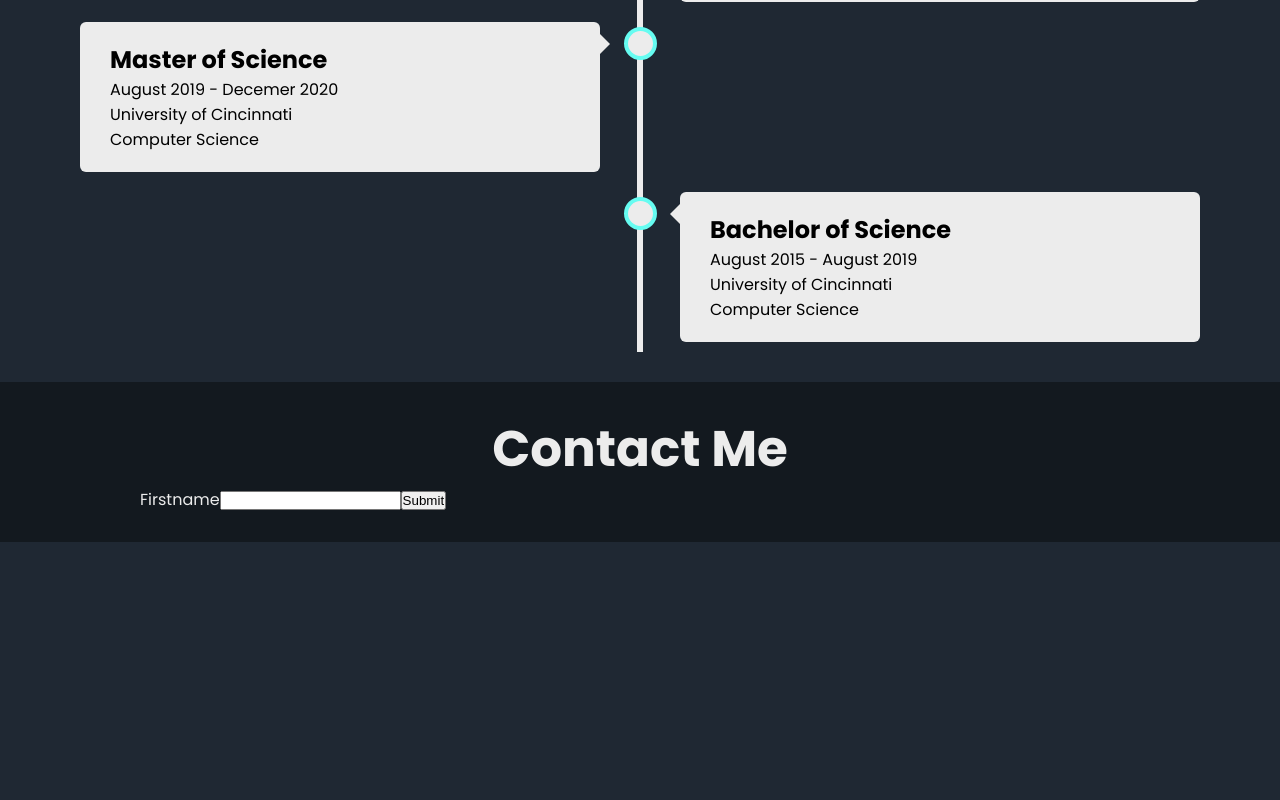
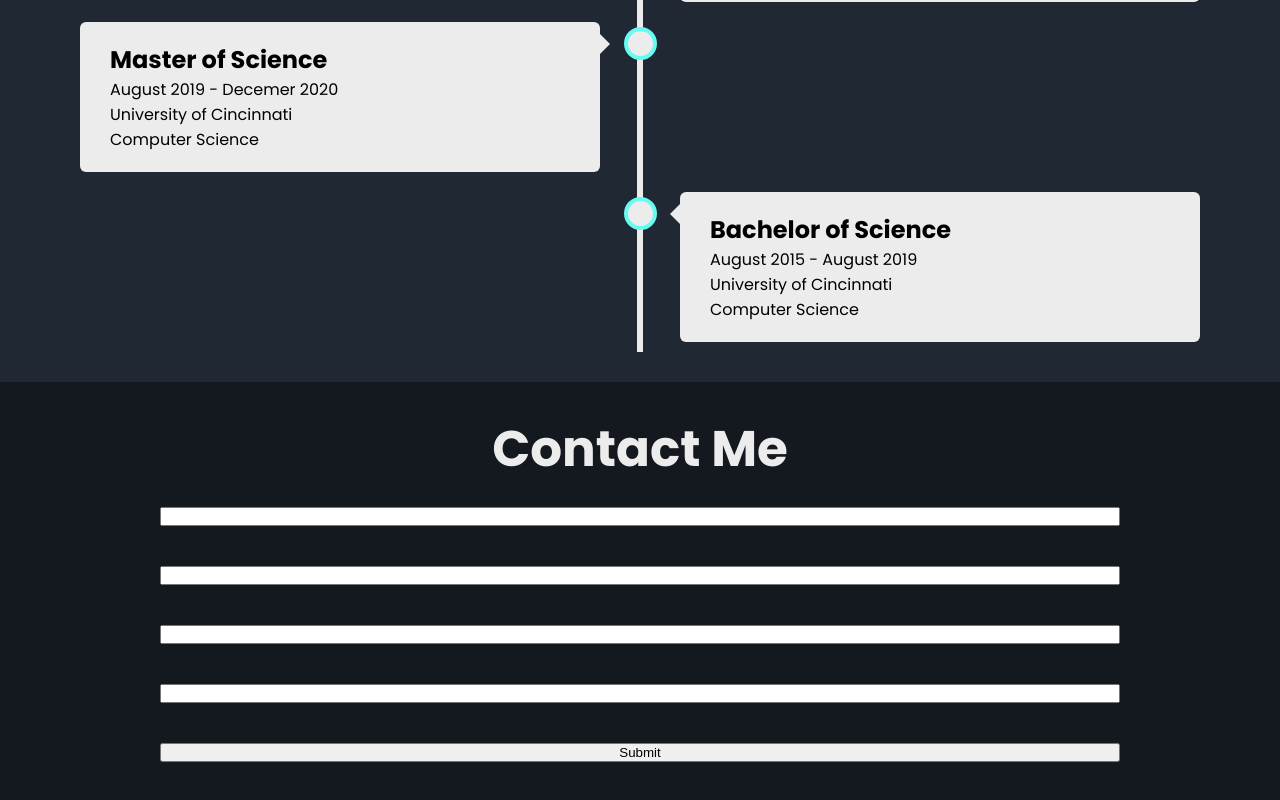
Before and after one commit to ptallo/personal_website, a React (Vite) app: page / in a window 1280 px wide. Shown: the part 2016-2816 px from the top of the page. Before the commit the page ends 2558 px from the top, so only its background shows below. Built offline with nearby package versions, Linux system fonts and the light colour scheme.

Commit message:
some changes to contact me

```diff
--- a/src/components/ContactMe/ContactMe.scss
+++ b/src/components/ContactMe/ContactMe.scss
@@ -14,5 +14,11 @@
     form {
         margin: 0 auto;
         max-width: 1000px;
+        display: flex;
+        flex-direction: column;
+
+        &>input {
+            margin: 20px;
+        }
     }
 }
--- a/src/components/ContactMe/ContactMe.tsx
+++ b/src/components/ContactMe/ContactMe.tsx
@@ -1,22 +1,68 @@
 import { useState } from 'react';
 import './ContactMe.scss';
 
+interface InputsInterface {
+  firstname: string;
+  lastname: string;
+  email: string;
+  reason: string;
+}
 
 export function ContactMe() {
-  const [name, setName] = useState("");
+  const [inputs, setInputs]: [InputsInterface, Function] = useState({
+    'firstname': '',
+    'lastname': '',
+    'email': '',
+    'reason': '',
+  });
+
+  const handleChange = (event: React.FormEvent<HTMLInputElement>) => {
+    const name = event.currentTarget.name;
+    const value = event.currentTarget.value;
+    setInputs((values: InputsInterface) => ({ ...values, [name]: value }))
+  }
 
   const handleSubmit = (event: React.FormEvent) => {
     event.preventDefault();
-    alert()
+    alert(inputs);
   }
 
-  return <div className='contact-me'>
-    <h1>Contact Me</h1>
-    <form onSubmit={handleSubmit}>
-      <label>Firstname
-        <input type="text" value={name} onChange={(e) => setName(e.target.value)}/>
-      </label>
-      <input type="submit" />
-    </form>
-  </div>;
+  return (
+    <div className='contact-me'>
+      <h1>Contact Me</h1>
+      <form onSubmit={handleSubmit}>
+
+        <input
+          type="text"
+          name="firstname"
+          value={inputs.firstname || ""}
+          onChange={handleChange}
+        />
+
+        <input
+          type="text"
+          name="lastname"
+          value={inputs.lastname || ""}
+          onChange={handleChange}
+        />
+
+        <input
+          type="email"
+          name="email"
+          value={inputs.email || ""}
+          onChange={handleChange}
+        />
+
+        <input
+          type="text"
+          name="reason"
+          value={inputs.reason || ""}
+          onChange={handleChange}
+        />
+
+        <input type="submit" />
+      </form>
+
+    </div>
+  )
 }
```
